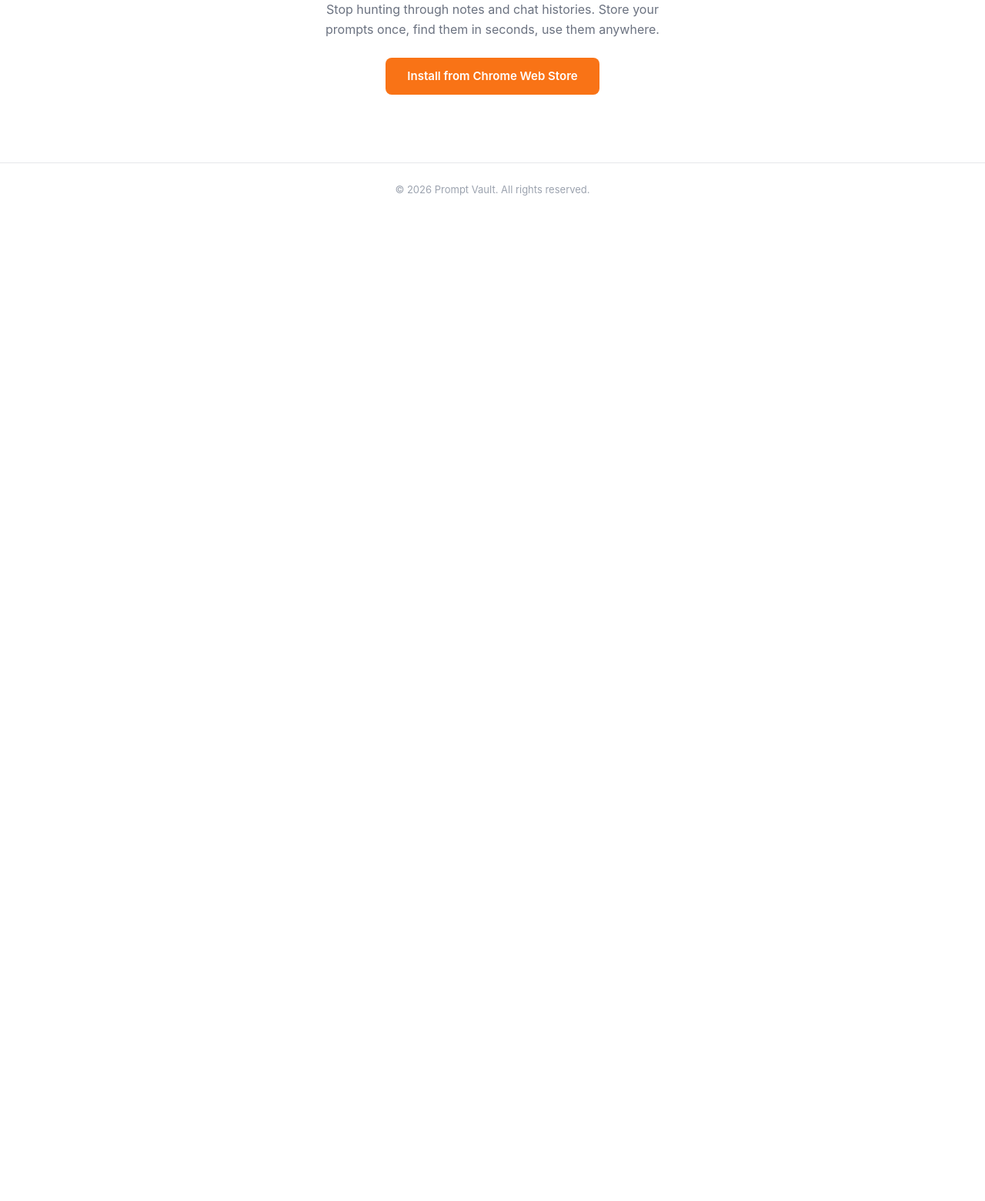
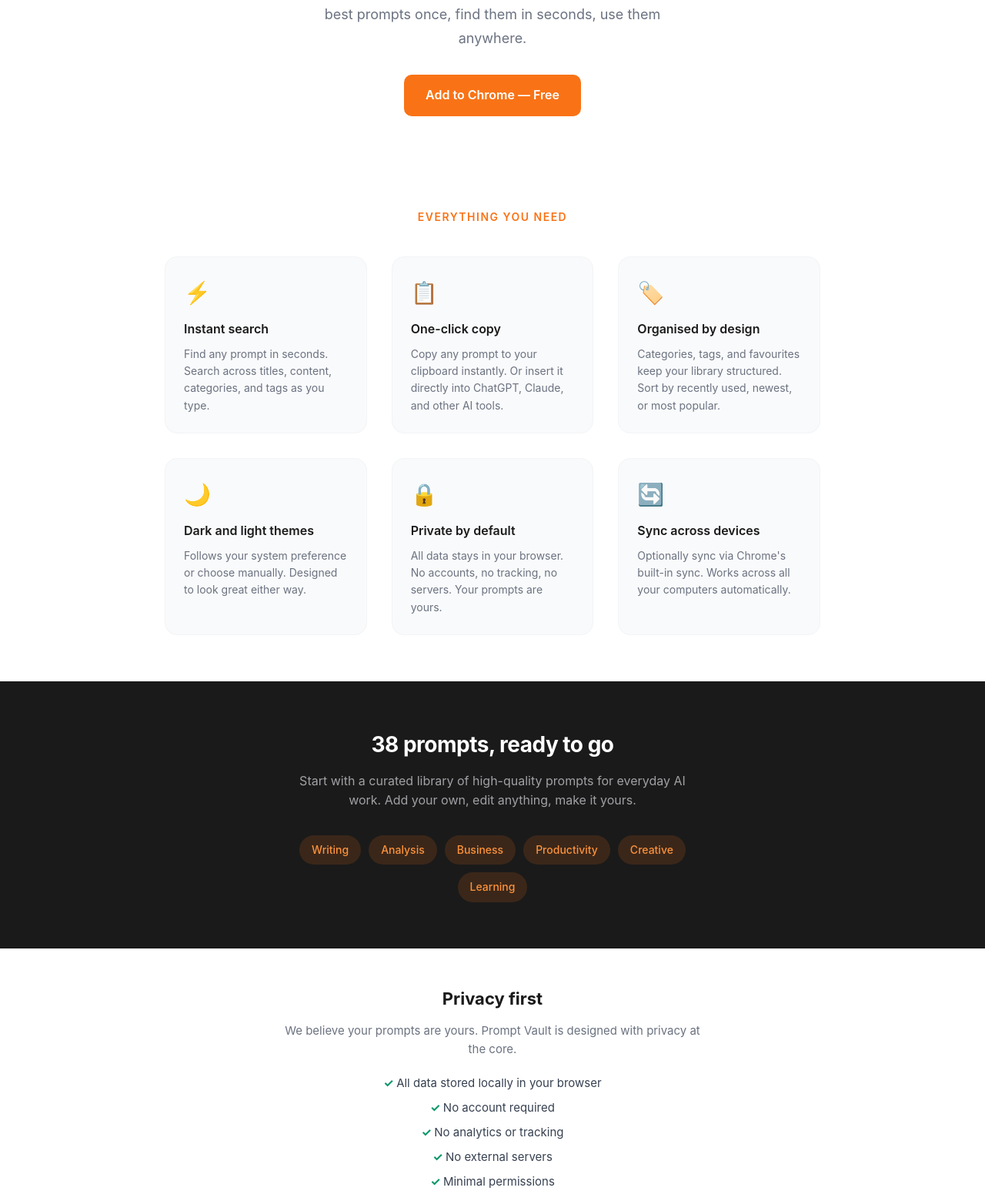
Before and after one commit to krystianzajac/prompting-ninja-site, a plain HTML site: page index.html in a window 1280 px wide. Shown: the part 284-1844 px from the top of the page at 77% size. Before the commit the page ends 800 px from the top, so only its background shows below. Drawn offline with Linux system fonts and the light colour scheme.

Commit message:
Proper landing page + icon + remove private repo links

```diff
--- a/index.html
+++ b/index.html
@@ -3,104 +3,312 @@
 <head>
   <meta charset="UTF-8">
   <meta name="viewport" content="width=device-width, initial-scale=1.0">
-  <title>Prompt Vault</title>
+  <title>Prompt Vault — Your AI Prompt Library</title>
+  <meta name="description" content="A fast, local-first prompt library for AI power users. Store, search, and reuse prompts across ChatGPT, Claude, and any website.">
   <style>
     * { margin: 0; padding: 0; box-sizing: border-box; }
+
     body {
       font-family: -apple-system, BlinkMacSystemFont, 'Segoe UI', Roboto, sans-serif;
       color: #1a1a1a;
       background: #ffffff;
       line-height: 1.6;
+      -webkit-font-smoothing: antialiased;
     }
+
     .header {
       background: #1a1a1a;
-      padding: 24px 0;
-      text-align: center;
+      padding: 16px 24px;
+      display: flex;
+      align-items: center;
+      justify-content: space-between;
     }
-    .header h1 {
-      font-size: 28px;
+
+    .logo {
+      display: flex;
+      align-items: center;
+      gap: 10px;
+      text-decoration: none;
+    }
+
+    .logo h1 {
+      font-size: 18px;
       font-weight: 700;
-      letter-spacing: -0.5px;
+      letter-spacing: -0.3px;
     }
-    .header .prompt { color: #ffffff; }
-    .header .vault { color: #f97316; }
-    .header p {
+
+    .logo .prompt { color: #ffffff; }
+    .logo .vault { color: #f97316; }
+
+    .nav a {
       color: #a1a1a6;
-      font-size: 16px;
-      margin-top: 8px;
-    }
-    .container {
-      max-width: 640px;
-      margin: 0 auto;
-      padding: 40px 24px;
-    }
-    nav {
-      text-align: center;
-      padding: 16px 0;
-      border-bottom: 1px solid #e5e7eb;
-    }
-    nav a {
-      color: #f97316;
       text-decoration: none;
       font-size: 14px;
       font-weight: 500;
-      margin: 0 16px;
+      margin-left: 24px;
+      transition: color 0.15s ease;
     }
-    nav a:hover { text-decoration: underline; }
+
+    .nav a:hover { color: #ffffff; }
+
     .hero {
       text-align: center;
-      padding: 48px 24px;
+      padding: 80px 24px 60px;
+      max-width: 680px;
+      margin: 0 auto;
     }
+
     .hero h2 {
-      font-size: 22px;
-      font-weight: 600;
-      margin-bottom: 16px;
+      font-size: 42px;
+      font-weight: 800;
+      letter-spacing: -1.5px;
+      line-height: 1.15;
+      margin-bottom: 20px;
       color: #1a1a1a;
     }
+
+    .hero h2 span { color: #f97316; }
+
     .hero p {
-      font-size: 16px;
+      font-size: 18px;
       color: #6b7280;
-      max-width: 480px;
-      margin: 0 auto 24px;
+      max-width: 520px;
+      margin: 0 auto 32px;
+      line-height: 1.7;
     }
+
     .cta {
-      display: inline-block;
-      padding: 12px 28px;
+      display: inline-flex;
+      align-items: center;
+      gap: 8px;
+      padding: 14px 28px;
       background: #f97316;
       color: #fff;
-      border-radius: 8px;
+      border-radius: 10px;
       text-decoration: none;
       font-weight: 600;
+      font-size: 16px;
+      transition: all 0.15s ease;
+    }
+
+    .cta:hover { background: #ea580c; }
+
+    .features {
+      padding: 60px 24px;
+      max-width: 900px;
+      margin: 0 auto;
+    }
+
+    .features h3 {
+      text-align: center;
+      font-size: 14px;
+      font-weight: 600;
+      text-transform: uppercase;
+      letter-spacing: 1.5px;
+      color: #f97316;
+      margin-bottom: 40px;
+    }
+
+    .feature-grid {
+      display: grid;
+      grid-template-columns: repeat(auto-fit, minmax(250px, 1fr));
+      gap: 32px;
+    }
+
+    .feature {
+      padding: 24px;
+      border-radius: 16px;
+      background: #f9fafb;
+      border: 1px solid #f3f4f6;
+    }
+
+    .feature-icon { font-size: 28px; margin-bottom: 12px; }
+
+    .feature h4 {
+      font-size: 16px;
+      font-weight: 600;
+      margin-bottom: 8px;
+      color: #1a1a1a;
+    }
+
+    .feature p {
+      font-size: 14px;
+      color: #6b7280;
+      line-height: 1.6;
+    }
+
+    .library-section {
+      padding: 60px 24px;
+      background: #1a1a1a;
+      color: #ffffff;
+      text-align: center;
+    }
+
+    .library-section h3 {
+      font-size: 28px;
+      font-weight: 700;
+      margin-bottom: 12px;
+      letter-spacing: -0.5px;
+    }
+
+    .library-section p {
+      font-size: 16px;
+      color: #a1a1a6;
+      max-width: 520px;
+      margin: 0 auto 32px;
+    }
+
+    .library-categories {
+      display: flex;
+      gap: 10px;
+      justify-content: center;
+      flex-wrap: wrap;
+      max-width: 600px;
+      margin: 0 auto;
+    }
+
+    .library-pill {
+      padding: 8px 16px;
+      border-radius: 20px;
+      background: rgba(249, 115, 22, 0.15);
+      color: #fb923c;
+      font-size: 14px;
+      font-weight: 500;
+    }
+
+    .privacy-banner {
+      padding: 48px 24px;
+      text-align: center;
+      max-width: 600px;
+      margin: 0 auto;
+    }
+
+    .privacy-banner h3 {
+      font-size: 22px;
+      font-weight: 700;
+      margin-bottom: 12px;
+    }
+
+    .privacy-banner p {
       font-size: 15px;
-      transition: background 0.15s ease;
+      color: #6b7280;
     }
-    .cta:hover { background: #ea580c; }
+
+    .check-list {
+      list-style: none;
+      display: flex;
+      flex-direction: column;
+      gap: 8px;
+      margin: 20px 0;
+    }
+
+    .check-list li { font-size: 15px; color: #374151; }
+    .check-list li::before { content: '✓ '; color: #059669; font-weight: 700; }
+
     .footer {
       text-align: center;
-      padding: 24px;
+      padding: 32px 24px;
+      border-top: 1px solid #e5e7eb;
       color: #9ca3af;
       font-size: 13px;
-      border-top: 1px solid #e5e7eb;
-      margin-top: 40px;
+    }
+
+    .footer a { color: #f97316; text-decoration: none; }
+    .footer a:hover { text-decoration: underline; }
+    .footer-links { display: flex; gap: 24px; justify-content: center; margin-bottom: 12px; }
+
+    @media (max-width: 640px) {
+      .hero h2 { font-size: 30px; }
+      .hero p { font-size: 16px; }
+      .header { padding: 12px 16px; }
+      .nav a { margin-left: 16px; font-size: 13px; }
     }
   </style>
 </head>
 <body>
-  <div class="header">
-    <h1><span class="prompt">Prompt</span> <span class="vault">Vault</span></h1>
-    <p>A fast, local-first prompt library for AI power users</p>
-  </div>
-  <nav>
-    <a href="privacy.html">Privacy Policy</a>
-    <a href="https://github.com/krystianzajac/prompt-vault">GitHub</a>
-  </nav>
-  <div class="hero">
-    <h2>Store, search, and reuse your AI prompts</h2>
-    <p>Stop hunting through notes and chat histories. Store your prompts once, find them in seconds, use them anywhere.</p>
-    <a class="cta" href="https://chrome.google.com/webstore">Install from Chrome Web Store</a>
-  </div>
-  <div class="footer">
-    &copy; 2026 Prompt Vault. All rights reserved.
-  </div>
+
+  <header class="header">
+    <a class="logo" href="/">
+      <h1><span class="prompt">Prompt</span> <span class="vault">Vault</span></h1>
+    </a>
+    <nav class="nav">
+      <a href="privacy.html">Privacy</a>
+    </nav>
+  </header>
+
+  <section class="hero">
+    <h2>Your AI prompts.<br><span>One click away.</span></h2>
+    <p>Stop hunting through notes and chat histories. Store your best prompts once, find them in seconds, use them anywhere.</p>
+    <a class="cta" href="#">Add to Chrome — Free</a>
+  </section>
+
+  <section class="features">
+    <h3>Everything you need</h3>
+    <div class="feature-grid">
+      <div class="feature">
+        <div class="feature-icon">⚡</div>
+        <h4>Instant search</h4>
+        <p>Find any prompt in seconds. Search across titles, content, categories, and tags as you type.</p>
+      </div>
+      <div class="feature">
+        <div class="feature-icon">📋</div>
+        <h4>One-click copy</h4>
+        <p>Copy any prompt to your clipboard instantly. Or insert it directly into ChatGPT, Claude, and other AI tools.</p>
+      </div>
+      <div class="feature">
+        <div class="feature-icon">🏷️</div>
+        <h4>Organised by design</h4>
+        <p>Categories, tags, and favourites keep your library structured. Sort by recently used, newest, or most popular.</p>
+      </div>
+      <div class="feature">
+        <div class="feature-icon">🌙</div>
+        <h4>Dark and light themes</h4>
+        <p>Follows your system preference or choose manually. Designed to look great either way.</p>
+      </div>
+      <div class="feature">
+        <div class="feature-icon">🔒</div>
+        <h4>Private by default</h4>
+        <p>All data stays in your browser. No accounts, no tracking, no servers. Your prompts are yours.</p>
+      </div>
+      <div class="feature">
+        <div class="feature-icon">🔄</div>
+        <h4>Sync across devices</h4>
+        <p>Optionally sync via Chrome's built-in sync. Works across all your computers automatically.</p>
+      </div>
+    </div>
+  </section>
+
+  <section class="library-section">
+    <h3>38 prompts, ready to go</h3>
+    <p>Start with a curated library of high-quality prompts for everyday AI work. Add your own, edit anything, make it yours.</p>
+    <div class="library-categories">
+      <span class="library-pill">Writing</span>
+      <span class="library-pill">Analysis</span>
+      <span class="library-pill">Business</span>
+      <span class="library-pill">Productivity</span>
+      <span class="library-pill">Creative</span>
+      <span class="library-pill">Learning</span>
+    </div>
+  </section>
+
+  <section class="privacy-banner">
+    <h3>Privacy first</h3>
+    <p>We believe your prompts are yours. Prompt Vault is designed with privacy at the core.</p>
+    <ul class="check-list">
+      <li>All data stored locally in your browser</li>
+      <li>No account required</li>
+      <li>No analytics or tracking</li>
+      <li>No external servers</li>
+      <li>Minimal permissions</li>
+    </ul>
+  </section>
+
+  <footer class="footer">
+    <div class="footer-links">
+      <a href="privacy.html">Privacy Policy</a>
+    </div>
+    <p>&copy; 2026 Prompt Vault. All rights reserved.</p>
+  </footer>
+
 </body>
 </html>
```
Also changed, not shown: privacy.html (+1 -2 lines), icon48.png (added).
